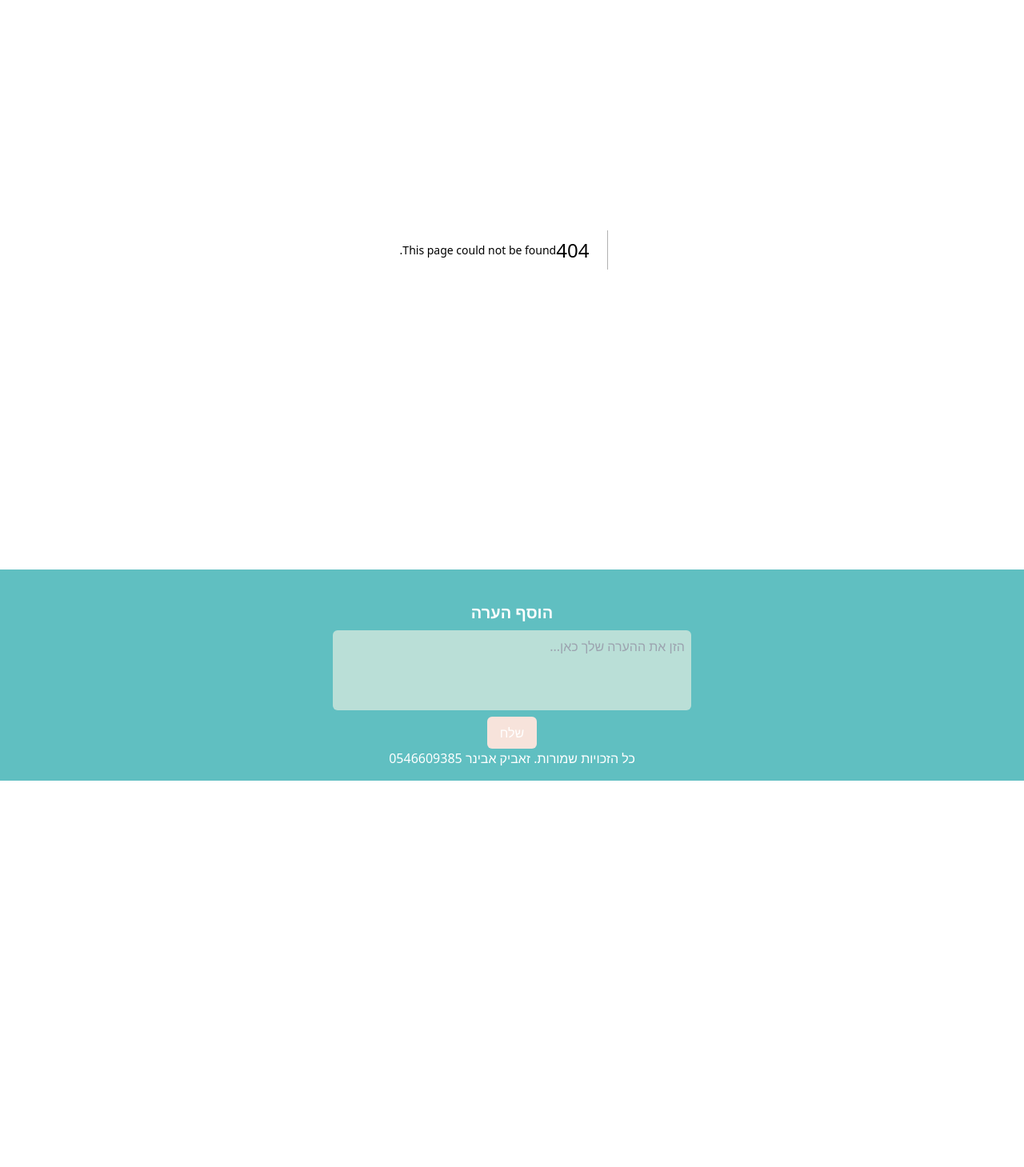
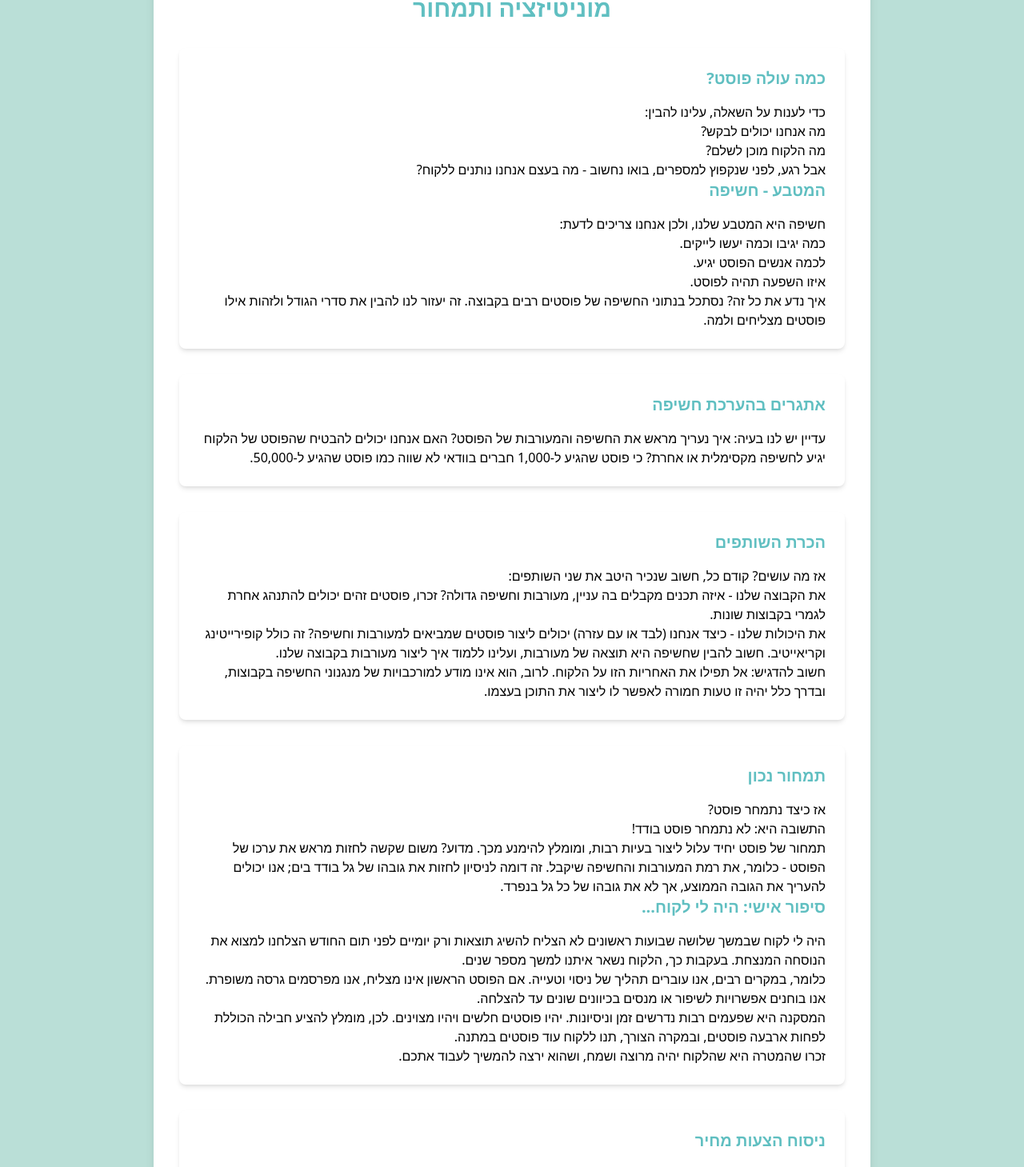
Before and after one commit to Zevik/Atsmai, a Next.js app: page /communities/monetization-and-pricing in a window 1280 px wide. Before the commit this address had no page. Shown: the part 152-1611 px from the top of the page at 80% size. Before the commit the page ends 1128 px from the top, so only its background shows below. Built offline with nearby package versions, Linux system fonts and the light colour scheme.

Commit message:
הוסף עמוד חדש 'מוניטיזציה ותמחור' תחת 'עולם הקהילות' עם תוכן חדש

```diff
--- a/components/Navigation.js
+++ b/components/Navigation.js
@@ -29,6 +29,7 @@ export default function Navigation() {
       subLinks: [
         { href: '/blindness', text: 'על העיוורון' }, // Updated page
         { href: '/communities/judges-and-police', text: 'שופטים ושוטרים' }, // עדכון ה-URL ל'/communities/judges-and-police'
+        { href: '/communities/monetization-and-pricing', text: 'מוניטיזציה ותמחור' }, // הוסף קישור חדש
       ],
     },
   ];
--- /dev/null
+++ b/pages/communities/monetization-and-pricing.js
@@ -0,0 +1,86 @@
+
+import React from 'react';
+
+const MonetizationAndPricing = () => {
+  return (
+    <div className="min-h-screen bg-secondary/20 overflow-x-hidden p-4 flex items-center justify-center">
+      <div className="w-full max-w-4xl mx-auto bg-white p-4 md:p-8 rounded-lg shadow-lg overflow-hidden">
+        <h1 className="text-3xl font-bold mb-8 text-primary text-center mt-8">מוניטיזציה ותמחור</h1>
+
+        <section className="mb-8">
+          <h2 className="text-xl font-semibold mb-4 text-primary">כמה עולה פוסט?</h2>
+          <p>כדי לענות על השאלה, עלינו להבין:</p>
+          <p>מה אנחנו יכולים לבקש?</p>
+          <p>מה הלקוח מוכן לשלם?</p>
+          <p>אבל רגע, לפני שנקפוץ למספרים, בואו נחשוב - מה בעצם אנחנו נותנים ללקוח?</p>
+
+          <h2 className="text-xl font-semibold mb-4 text-primary">המטבע - חשיפה</h2>
+          <p>חשיפה היא המטבע שלנו, ולכן אנחנו צריכים לדעת:</p>
+          <p>כמה יגיבו וכמה יעשו לייקים.</p>
+          <p>לכמה אנשים הפוסט יגיע.</p>
+          <p>איזו השפעה תהיה לפוסט.</p>
+          <p>איך נדע את כל זה? נסתכל בנתוני החשיפה של פוסטים רבים בקבוצה. זה יעזור לנו להבין את סדרי הגודל ולזהות אילו פוסטים מצליחים ולמה.</p>
+        </section>
+
+        <section className="mb-8">
+          <h2 className="text-xl font-semibold mb-4 text-primary">אתגרים בהערכת חשיפה</h2>
+          <p>עדיין יש לנו בעיה: איך נעריך מראש את החשיפה והמעורבות של הפוסט? האם אנחנו יכולים להבטיח שהפוסט של הלקוח יגיע לחשיפה מקסימלית או אחרת? כי פוסט שהגיע ל-1,000 חברים בוודאי לא שווה כמו פוסט שהגיע ל-50,000.</p>
+        </section>
+
+        <section className="mb-8">
+          <h2 className="text-xl font-semibold mb-4 text-primary">הכרת השותפים</h2>
+          <p>אז מה עושים? קודם כל, חשוב שנכיר היטב את שני השותפים:</p>
+          <p>את הקבוצה שלנו - איזה תכנים מקבלים בה עניין, מעורבות וחשיפה גדולה? זכרו, פוסטים זהים יכולים להתנהג אחרת לגמרי בקבוצות שונות.</p>
+          <p>את היכולות שלנו - כיצד אנחנו (לבד או עם עזרה) יכולים ליצור פוסטים שמביאים למעורבות וחשיפה? זה כולל קופירייטינג וקריאייטיב. חשוב להבין שחשיפה היא תוצאה של מעורבות, ועלינו ללמוד איך ליצור מעורבות בקבוצה שלנו.</p>
+          <p>חשוב להדגיש: אל תפילו את האחריות הזו על הלקוח. לרוב, הוא אינו מודע למורכבויות של מנגנוני החשיפה בקבוצות, ובדרך כלל יהיה זו טעות חמורה לאפשר לו ליצור את התוכן בעצמו.</p>
+        </section>
+
+        <section className="mb-8">
+          <h2 className="text-xl font-semibold mb-4 text-primary">תמחור נכון</h2>
+          <p>אז כיצד נתמחר פוסט?</p>
+          <p>התשובה היא: לא נתמחר פוסט בודד!</p>
+          <p>תמחור של פוסט יחיד עלול ליצור בעיות רבות, ומומלץ להימנע מכך. מדוע? משום שקשה לחזות מראש את ערכו של הפוסט - כלומר, את רמת המעורבות והחשיפה שיקבל. זה דומה לניסיון לחזות את גובהו של גל בודד בים; אנו יכולים להעריך את הגובה הממוצע, אך לא את גובהו של כל גל בנפרד.</p>
+
+          <h2 className="text-xl font-semibold mb-4 text-primary">סיפור אישי: היה לי לקוח...</h2>
+          <p>היה לי לקוח שבמשך שלושה שבועות ראשונים לא הצליח להשיג תוצאות ורק יומיים לפני תום החודש הצלחנו למצוא את הנוסחה המנצחת. בעקבות כך, הלקוח נשאר איתנו למשך מספר שנים.</p>
+          <p>כלומר, במקרים רבים, אנו עוברים תהליך של ניסוי וטעייה. אם הפוסט הראשון אינו מצליח, אנו מפרסמים גרסה משופרת. אנו בוחנים אפשרויות לשיפור או מנסים בכיוונים שונים עד להצלחה.</p>
+          <p>המסקנה היא שפעמים רבות נדרשים זמן וניסיונות. יהיו פוסטים חלשים ויהיו מצוינים. לכן, מומלץ להציע חבילה הכוללת לפחות ארבעה פוסטים, ובמקרה הצורך, תנו ללקוח עוד פוסטים במתנה.</p>
+          <p>זכרו שהמטרה היא שהלקוח יהיה מרוצה ושמח, ושהוא ירצה להמשיך לעבוד אתכם.</p>
+        </section>
+
+        <section className="mb-8">
+          <h2 className="text-xl font-semibold mb-4 text-primary">ניסוח הצעות מחיר</h2>
+          <p>כיצד לנסח הצעות מחיר? על מה בדיוק משלמים?</p>
+          <p>כפי שהסברתי, הגישה שהקבוצה היא מרחב פרסומי ותו לא, עלולה להיות שגויה פעמים רבות, שבהן הפוסטים לא ימריאו והלקוח יהיה מאוכזב.</p>
+
+          <h2 className="text-xl font-semibold mb-4 text-primary">הגישה המומלצת:</h2>
+          <ol className="list-decimal list-inside space-y-2">
+            <li>אתם מספקים שירות, הכוונה, ייעוץ וגם תוכן.</li>
+            <li>את התוכן אתם כותבים או מלווים את הלקוח לכתיבה נכונה ואפקטיבית.</li>
+            <li>הציעו מגוון חבילות, למשל: פיילוט, פרמיום ומומלצת.</li>
+            <li>הציגו את עצמכם והסבירו מדוע כדאי לפרסם בקבוצה שלכם.</li>
+          </ol>
+          <p>בתחילת דרככם, כדי להציע מחירים נמוכים יותר ממה שתוכלו לגבות בעתיד. זאת כדי לאפשר לכם להתנסות, להתאמן, לבנות ביטחון ולצבור לקוחות מרוצים.</p>
+          <p>כדאי לציין שהמחיר הרגיל גבוה פי ארבעה, וכי המחיר הנוכחי הוא מחיר מבצע.</p>
+        </section>
+
+        <section className="mb-8">
+          <h2 className="text-xl font-semibold mb-4 text-primary">חוזה</h2>
+          <p>חשוב לשים לב לנקודות שעלולות לעורר אי-הסכמות ולרשום אותם בבהירות, כמו למשל:</p>
+          <ol className="list-decimal list-inside space-y-2">
+            <li>הסבר על המדיניות במקרה שהלקוח מעוניין להפסיק באמצע התקופה, כולל אופן התמחור של הפוסטים שכבר פורסמו.</li>
+            <li>ציון זכותכם למחוק את הפוסט לאחר פרק זמן מוגדר, למשל עשרה ימים.</li>
+            <li>הבהרה כי האחריות המלאה על התוכן מוטלת על הלקוח, גם אם אתם מפרסמים עבורו.</li>
+          </ol>
+        </section>
+
+        <section className="mb-8">
+          <h2 className="text-xl font-semibold mb-4 text-primary">זכרו:</h2>
+          <p>המטרה היא ליצור יחסי עבודה ארוכי טווח עם לקוחותיכם, תוך שמירה על שקיפות ומקצועיות. ככל שתהיו ברורים וישרים יותר מההתחלה, כך תבנו אמון ותצליחו יותר לאורך זמן.</p>
+        </section>
+      </div>
+    </div>
+  );
+};
+
+export default MonetizationAndPricing;
```
